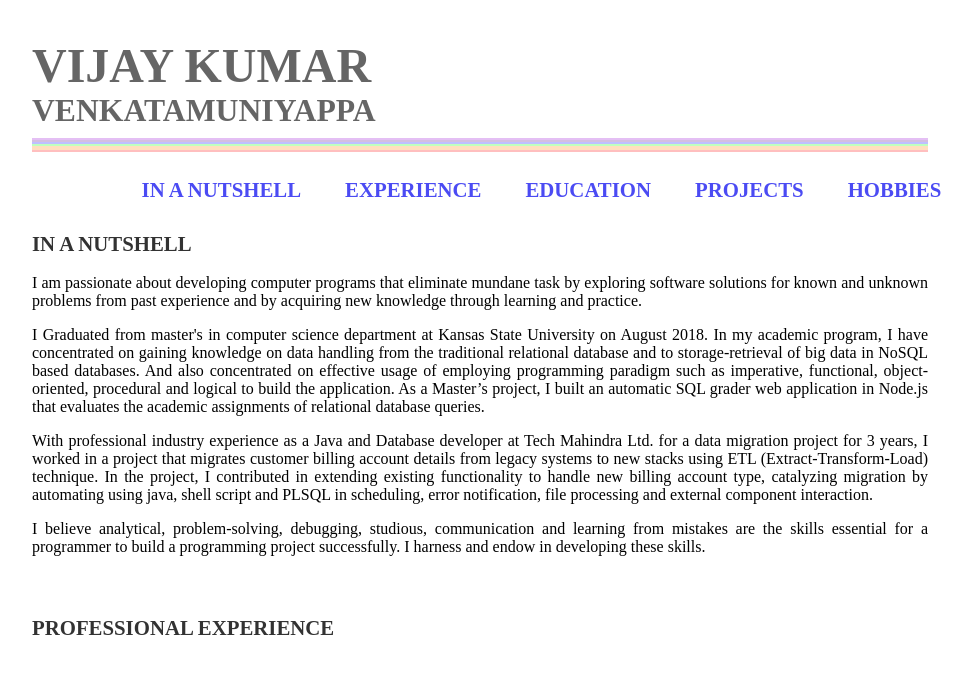
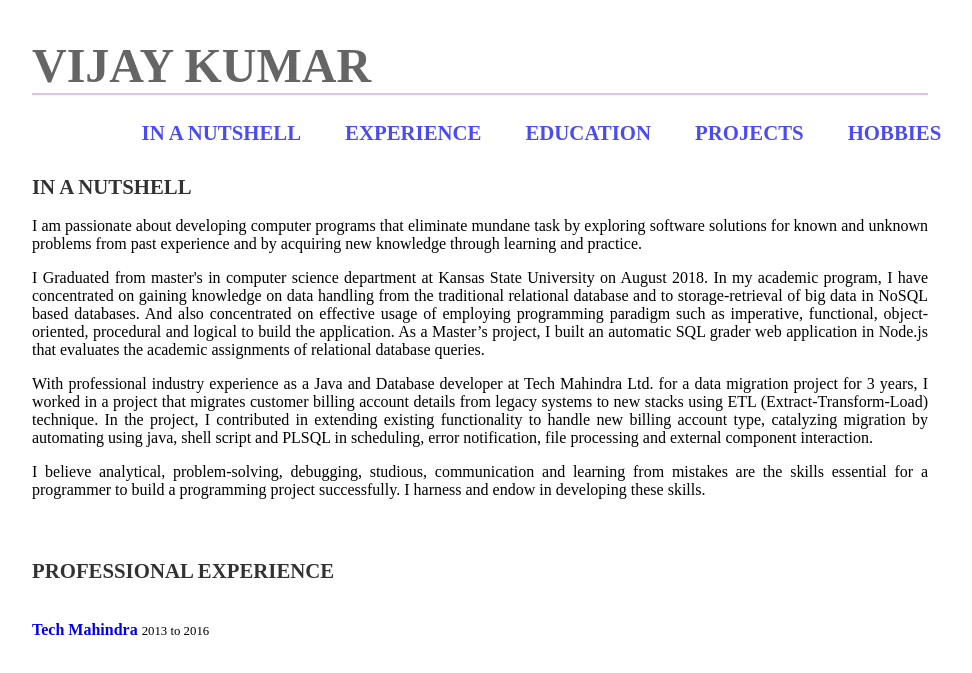
Before and after one commit to vijaykumardev/vijaykumardev.github.io, a plain HTML site: page index.html in a window 1280 px wide. Shown: the top 673 px of the page, without its empty margins (160-1132 px from the left). Drawn offline with Linux system fonts and the light colour scheme; a script that the page names is missing.

Commit message:
Removed unused tags

```diff
--- a/index.html
+++ b/index.html
@@ -12,14 +12,8 @@
 <body>
   <header>
     <nav id="menu">
-      <a href="#featured" id="name"><span id="first-name">vijay kumar<span><span id="last-name">venkatamuniyappa<span></a>
+      <a href="#featured" id="name"><span id="first-name">vijay kumar<span></a>
         <div class="line colors" id="violet"></div>
-        <div class="line colors" id="indigo"></div>
-        <div class="line colors" id="blue"></div>
-        <div class="line colors" id="green"></div>
-        <div class="line colors" id="yellow"></div>
-        <div class="line colors" id="orange"></div>
-        <div class="line colors" id="red"></div>
       <ul>
         <!-- <li><a href="#featured">home</a></li> -->
         <li><a href="#nutshell">in a nutshell</a></li>
@@ -30,13 +24,6 @@
       </ul>
     </nav>
 
-    <!-- div class="carousel">
-    <img src="images/carousel-home.jpg" alt="Home">
-    <img src="images/carousel-education.jpg" alt="Education">
-    <img src="images/carousel-experience.jpg" alt="Experience">
-    <img src="images/carousel-project.jpg" alt="Projects">
-    <img src="images/carousel-hobbies.jpg" alt="Hobbies">
-  </div -->
   </header>
 
   <div class="main">
@@ -55,7 +42,6 @@
       <span class="year">2013 to 2016</span>
       <p>Worked as a Java/Database developer for a Data Migration of a telecom customer billing data from the legacy systems to the new strategic stack systems using Extract-Transform-Load (ETL) technique employing PL/SQL, Java, shell script, Oracle database, Oracle Data Integrator(ODI), HP quality center, Tortoise SVN technologies.</p>
       <article>
-        <!-- img class="icon" src="images/icon-exoticpets.svg" alt="Icon" -->
         <div class="job-title">Java developer</div>
         <ul class="job-description">
           <li>Task involved developing an application for legacy component interaction to read and generate XML using iBatis and Spring Batch framework.</li>
@@ -66,7 +52,6 @@
       </article>
 
       <article>
-        <!-- img class="icon" src="images/icon-grooming.svg" alt="Icon" -->
         <div class="job-title">Database developer</div>
         <ul class="job-description">
           <li>Created ODI code component to extract data as input files from legacy systems, transform and validate using business rules and generate files or through database connection (DB link) for strategic systems migration.</li>
@@ -78,7 +63,6 @@
       </article>
 
       <article>
-        <!-- img class="icon" src="images/icon-health.svg" alt="Icon" -->
         <div class="job-title">Associate Intern</div>
         <ul class="job-description">
           <li>Underwent online and classroom training on Java, UNIX, SQL, PL/SQL, J2EE, software testing and Telecom domain.</li>
@@ -86,11 +70,6 @@
         </ul>
       </article>
 
-      <!-- article>
-      <img class="icon" src="images/icon-nutrition.svg" alt="Icon">
-      <h3>Nutrition</h3>
-      <p>Let our nutrition experts review your pet's diet and prescribe a custom nutrition plan for optimum health and disease prevention.</p>
-    </article -->
       <a class="go-to-top" href="#">Go to top</a>
     </div>
     <!-- experience -->
@@ -99,8 +78,6 @@
       <h2>Education</h2>
 
       <div class="institution">
-        <!-- <span id="k-state">K-STATE</span> -->
-        <!-- <img class="img-circle" src="images/doctor-chase.jpg" alt="Logo of K-State"> -->
         <h3><a href="http://www.k-state.edu/" target="_blank" >Kansas State University</a></h3>
         <span class="year">2016 to 2018</span>
         <h4 class="department-name"><a href="http://www.cs.ksu.edu/graduate/ms/" target="_blank">Master of Science in Computer Science</a></h4>
@@ -113,7 +90,6 @@
       <!-- institution -->
 
       <div class="institution">
-        <!-- <img class="img-circle" src="images/doctor-sanders.jpg" alt="Logo of SJCIT"> -->
         <h3><a href="http://www.sjcit.ac.in/" target="_blank">S J C Institute of Technology</a></h3>
         <span class="year">2008 to 2012</span>
         <h4 class="department-name"><a href="http://www.sjcit.ac.in/ise.html" target="_blank">Bachelor of Engineering in Information Science and Engineering</a></h4>
@@ -166,7 +142,6 @@
         <span class="year">2016</span>
         <span class="more project-desc">Demonstrating the semantic similarity of two articles to eliminate duplicates article in Reddit website using algorithm implemented in python to build mapper and reducer, Hadoop storage and processing of article dataset and displaying visual graph using Neo4j.</span>
         <span class="technology">Python, Hadoop, Neo4j</span>
-        <!-- a href="" target="_blank"><img class="icon" src="" alt=""></a -->
       </div>
 
       <div class="project">
@@ -174,7 +149,6 @@
         <span class="year">2014</span>
         <span class="more project-desc">A batch script that invokes a series of application such as instant messenger, Microsoft office, web browser, start time log in text file during system startup and a batch script to close running applications, log shutdown time and shutdown operating system.</span>
         <span class="technology">Batch Script</span>
-        <!-- a href="" target="_blank"><img class="icon" src="" alt=""></a -->
       </div>
 
       <div class="project">
@@ -182,7 +156,6 @@
         <span class="year">2011</span>
         <span class="more project-desc">The project manages the database of all CD and customer information. Registers the date when CD was rented, the due date for return and display the amount to be paid when returned.</span>
         <span class="technology">C</span>
-        <!-- a href="" target="_blank"><img class="icon" src="" alt=""></a -->
       </div>
       <a class="go-to-top" href="#">Go to top</a>
     </div>
@@ -190,13 +163,8 @@
 
     <div class="page" id="hobbies">
       <h2>Other Activities</h2>
-      <h4 class="activity"><a href="http://www.k-state.edu/pmt/" target="_blank" title="Go to Toastmaster club webpage">Toastmaster</a></h4>
-      <p></p>
-      <h4 class="activity">Badminton</h4>
       <p></p>
       <h4 class="activity">Reading</h4>
-      <p></p>
-      <h4 class="activity">Writing short stories</h4>
       <p></p>
       <h4 class="activity">Drawing</h4>
       <p></p>
@@ -208,16 +176,6 @@
   <!-- main -->
 
         <div class="line"></div>
-  <!-- footer>
-  <div>Call us toll-free at <span class="phone">888-555-1212</span></div>
-  <nav>
-    <ul>
-      <li><a href="#">Terms of use</a></li>
-      <li><a href="#">Privacy policy</a></li>
-    </ul>
-  </nav>
-  < p>All contents &copy; 2014 <a href=""></a>. All rights reserved.</p>
-</footer -->
   <a class="go-to-top" href="#">Go to top</a>
   <script src="js/myscript.js"></script>
 </body>
```
